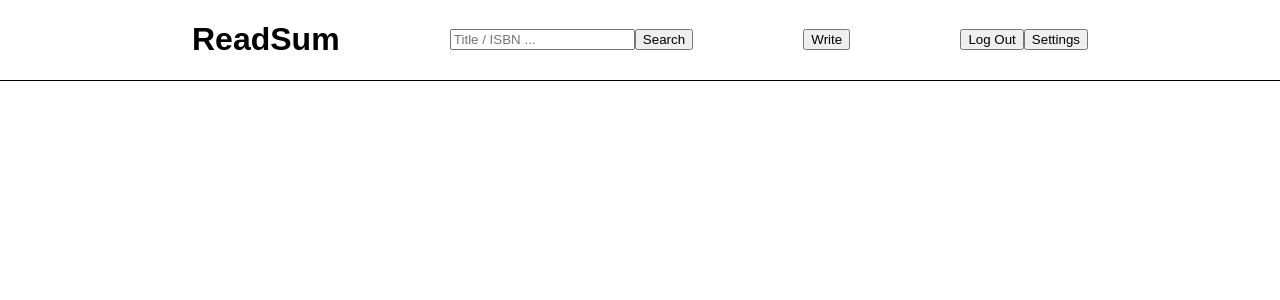
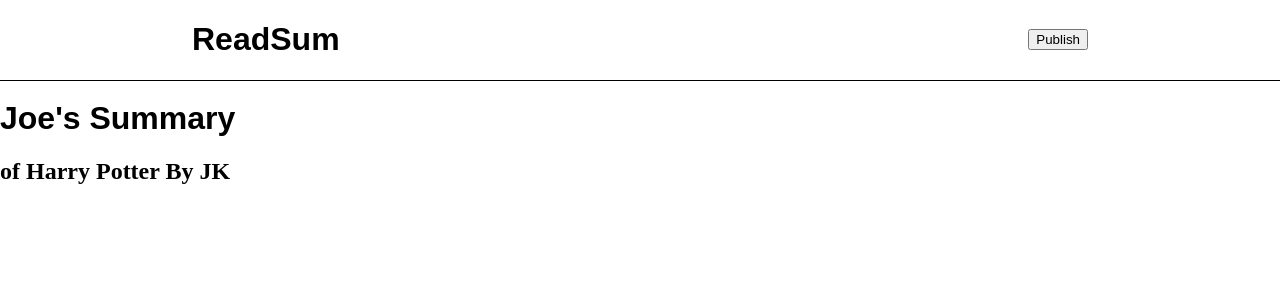
Before and after one commit to KPar/quotera-client, a React (Create React App) app: page /new-book-summary in a window 1280 px wide. Shown: the top 300 px of the page. Built offline with nearby package versions, Linux system fonts and the light colour scheme.

Commit message:
Made all nav buttons functional with dummy data

```diff
--- /dev/null
+++ b/src/components/CreateOrEditSummary/PublishNav.jsx
@@ -0,0 +1,42 @@
+import React from 'react'
+import { useNavigate } from 'react-router-dom';
+
+function PublishNav() {
+    const styles = {
+        navContainer: {
+          position: "fixed",
+          top: "0",
+          width: "100%",
+          height: "80px",
+          borderBottom: "solid 1px",
+          backgroundColor: "white",
+        },
+        nav: {
+          width: "70vw",
+          margin: "auto",
+          display: "flex",
+          justifyContent: "space-between",
+          alignItems: "center"
+        }
+      }
+
+      const navigate = useNavigate();
+
+      const goToHome = () => {
+        navigate(`/`);
+      }
+
+  return (
+    <div style={styles.navContainer}>
+      <div style={styles.nav} >
+        <h1 onClick={goToHome} style={{cursor:'pointer'}}>ReadSum</h1>
+        <button>Publish</button>
+
+
+
+      </div>
+    </div>
+  )
+}
+
+export default PublishNav
--- a/src/components/FixedNav.jsx
+++ b/src/components/FixedNav.jsx
@@ -2,6 +2,11 @@ import React, { useEffect, useRef, useState } from 'react'
 import { useLocation, useNavigate } from 'react-router-dom';
 
 function FixedNav() {
+
+  const [isUserAuth, setIsUserAuth] = useState();
+  const [isHomePage, setIsHomePage] = useState();
+  const [isCreateOrEditPage, setIsCreateOrEditPage] = useState();
+
   const styles = {
     navContainer: {
       position: "fixed",
@@ -9,7 +14,8 @@ function FixedNav() {
       width: "100%",
       height: "80px",
       borderBottom: "solid 1px",
-      backgroundColor: "white"
+      backgroundColor: "white",
+      display: isCreateOrEditPage? "none":"block"
     },
     nav: {
       width: "70vw",
@@ -19,27 +25,40 @@ function FixedNav() {
       alignItems: "center"
     }
   }
-  const [isUserAuth, setIsUserAuth] = useState();
-  const [isHomePage, setIsHomePage] = useState();
-  const [isEditPage, setIsEditPage] = useState();
 
   const location = useLocation()
   const navigate = useNavigate();
   const searchRef = useRef();
 
-  const handleSubmit = (event) => {
+  const goToSearch = (event) => {
     event.preventDefault();
     navigate(`/search?q=${searchRef.current.value}`);
+  }
+
+  const goToHome = () => {
+    navigate(`/`);
+  }
+
+  const goToLogIn = () => {
+    navigate(`/log-in`);
+  }
+
+  const goToSignUp = () => {
+    navigate(`/sign-up`);
+  }
+
+  const goToCreateSummary = () => {
+    navigate(`/new-book-summary`);
   }
 
 
   //this will handle changing state based on current route, which will in turn affect rendering of components
   useEffect(() => {
     console.log('Route changed to:', location)
-    //fetch user isAuthenticated() boolean
-    setIsUserAuth(true);
+    //fetch user isAuthenticated() route boolean
+    setIsUserAuth(false);
     location.pathname === "/"? setIsHomePage(true) : setIsHomePage(false);
-    location.pathname.includes("/edit/") ? setIsEditPage(true) : setIsEditPage(false);
+    location.pathname.includes("/edit/") || location.pathname.includes("/new-book-summary")? setIsCreateOrEditPage(true) : setIsCreateOrEditPage(false);
 
 
   }, [location]);
@@ -47,16 +66,16 @@ function FixedNav() {
   return (
     <div style={styles.navContainer}>
       <div style={styles.nav} >
-        <h1>ReadSum</h1>
-        <form style={{display: (isHomePage || isEditPage? "none": "block")}} onSubmit={handleSubmit}>
+        <h1 onClick={goToHome} style={{cursor:'pointer'}}>ReadSum</h1>
+        <form style={{display: (isHomePage || isCreateOrEditPage? "none": "block")}} onSubmit={goToSearch}>
           <input ref={searchRef} type="search" name="search" placeholder="Title / ISBN ..."/>
           <input type="submit" value="Search"/>
         </form>
-        <button style={{display: isEditPage? "block": "none" }}>Publish</button>
-        <button style={{display: isEditPage? "none": "block" }}>Write</button>
+        <button style={{display: isCreateOrEditPage? "block": "none" }}>Publish</button>
+        <button onClick={goToCreateSummary} style={{display: isCreateOrEditPage? "none": "block" }}>Write</button>
         <div style={{display: isUserAuth? "none": "block"}}>
-          <button>Log In</button>
-          <button>Sign Up</button>
+          <button onClick={goToLogIn}>Log In</button>
+          <button onClick={goToSignUp}>Sign Up</button>
         </div>
         <div style={{display: isUserAuth? "block": "none"}}>
           <button>Log Out</button>
--- a/src/pages/CreateOrEditSummary.jsx
+++ b/src/pages/CreateOrEditSummary.jsx
@@ -1,5 +1,6 @@
 import { useState } from 'react'
 import ReactMarkdown from 'react-markdown'
+import PublishNav from '../components/CreateOrEditSummary/PublishNav'
 import FixedNav from '../components/FixedNav'
 
 
@@ -34,7 +35,7 @@ function CreateOrEditSummary() {
   }
   */
 
-  const [isEdit, setIsEdit] = useState(false)
+  const [isEdit, setIsEdit] = useState(true)
 
   const publish = () => {
     setIsEdit(!isEdit)
@@ -42,17 +43,20 @@ function CreateOrEditSummary() {
 
   if(isEdit){
     return (
-      <div style={styles.container}>
-        <h1>Joe's Summary</h1>
-        <h2>of Harry Potter By JK</h2>
-        <div style={styles.summaryField} contentEditable> </div>
-      </div>
+      <>
+        <PublishNav/>
+        <div style={styles.container}>
+          <h1>Joe's Summary</h1>
+          <h2>of Harry Potter By JK</h2>
+          <div style={styles.summaryField} contentEditable> </div>
+        </div>
+      </>
     )
   }
 
   return (
     <div style={styles.container}>
-        <div style={styles.summaryField}> </div>
+        <div style={styles.summaryField}>m </div>
     </div>
   )
 }
--- a/src/pages/ErrorPage.jsx
+++ b/src/pages/ErrorPage.jsx
@@ -1,6 +1,6 @@
 function ErrorPage() {
   return (
-    <div>ErrorPage</div>
+    <div style={{marginTop:"100px"}}>ErrorPage</div>
   )
 }
 
```
